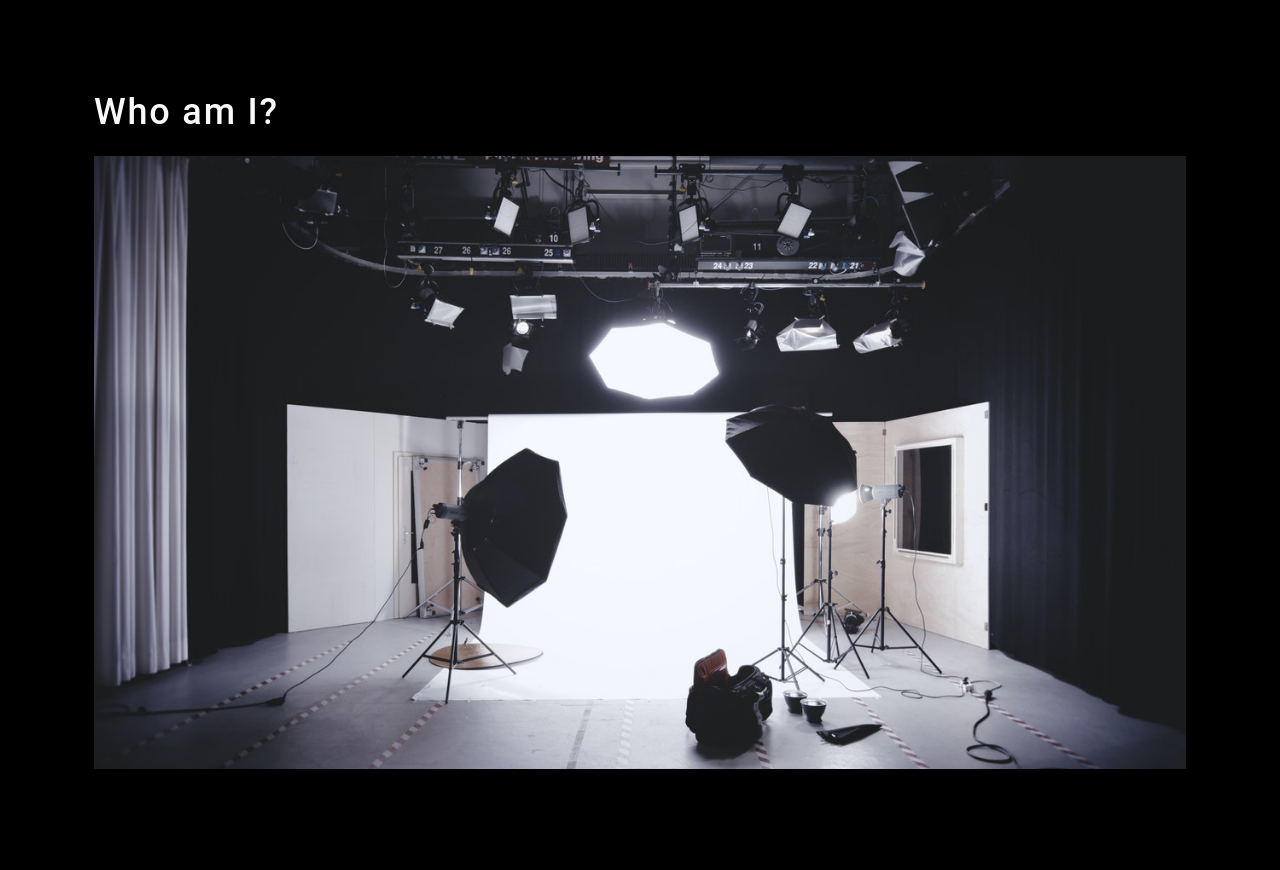
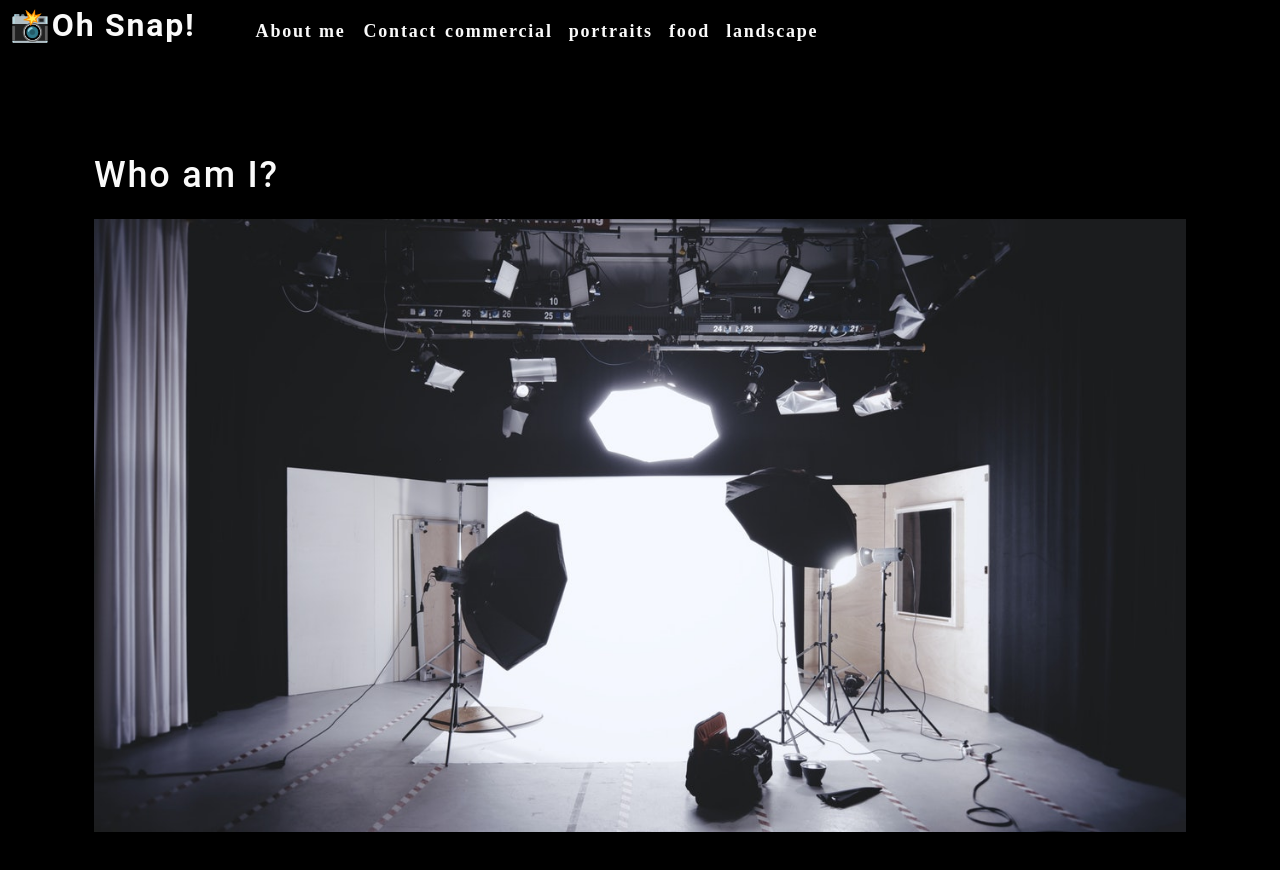
Before and after one commit to jdhawks2132/photo-portfolio, a React (Create React App) app: page / in a window 1280 px wide. Shown: the top 870 px of the page. Built offline with nearby package versions, Linux system fonts and the light colour scheme.

Commit message:
add navbar

```diff
--- a/src/App.js
+++ b/src/App.js
@@ -1,9 +1,13 @@
 // import pages
 import About from './pages/about/About';
+
+// import components
+import Navbar from './components/nav/Navbar';
 
 function App() {
 	return (
 		<div>
+			<Navbar />
 			<main>
 				<About />
 			</main>
--- /dev/null
+++ b/src/components/nav/Navbar.js
@@ -0,0 +1,59 @@
+import React from 'react';
+
+const Navbar = () => {
+	const categories = [
+		{
+			name: 'commercial',
+			description:
+				'Photos of grocery stores, food trucks, and other commercial projects',
+		},
+		{ name: 'portraits', description: 'Portraits of people in my life' },
+		{ name: 'food', description: 'Delicious delicacies' },
+		{
+			name: 'landscape',
+			description: 'Fields, farmhouses, waterfalls, and the beauty of nature',
+		},
+	];
+
+	const categoryList = categories.map((category) => (
+		<li key={category.name} className='mx-1'>
+			<span
+				onClick={() => {
+					categorySelected(category.name);
+				}}
+			>
+				{category.name}
+			</span>
+		</li>
+	));
+
+	const categorySelected = (name) => {
+		console.log(`${name} clicked`);
+	};
+
+	return (
+		<header data-testid='header' className='flex-row px-1'>
+			<h2>
+				<a href='/'>
+					<span role='img' aria-label='camera'>
+						📸
+					</span>
+					Oh Snap!
+				</a>
+			</h2>
+			<nav>
+				<ul className='flex-row'>
+					<li className='mx-2'>
+						<a href='#about'>About me</a>
+					</li>
+					<li>
+						<span>Contact</span>
+					</li>
+					{categoryList}
+				</ul>
+			</nav>
+		</header>
+	);
+};
+
+export default Navbar;
```
